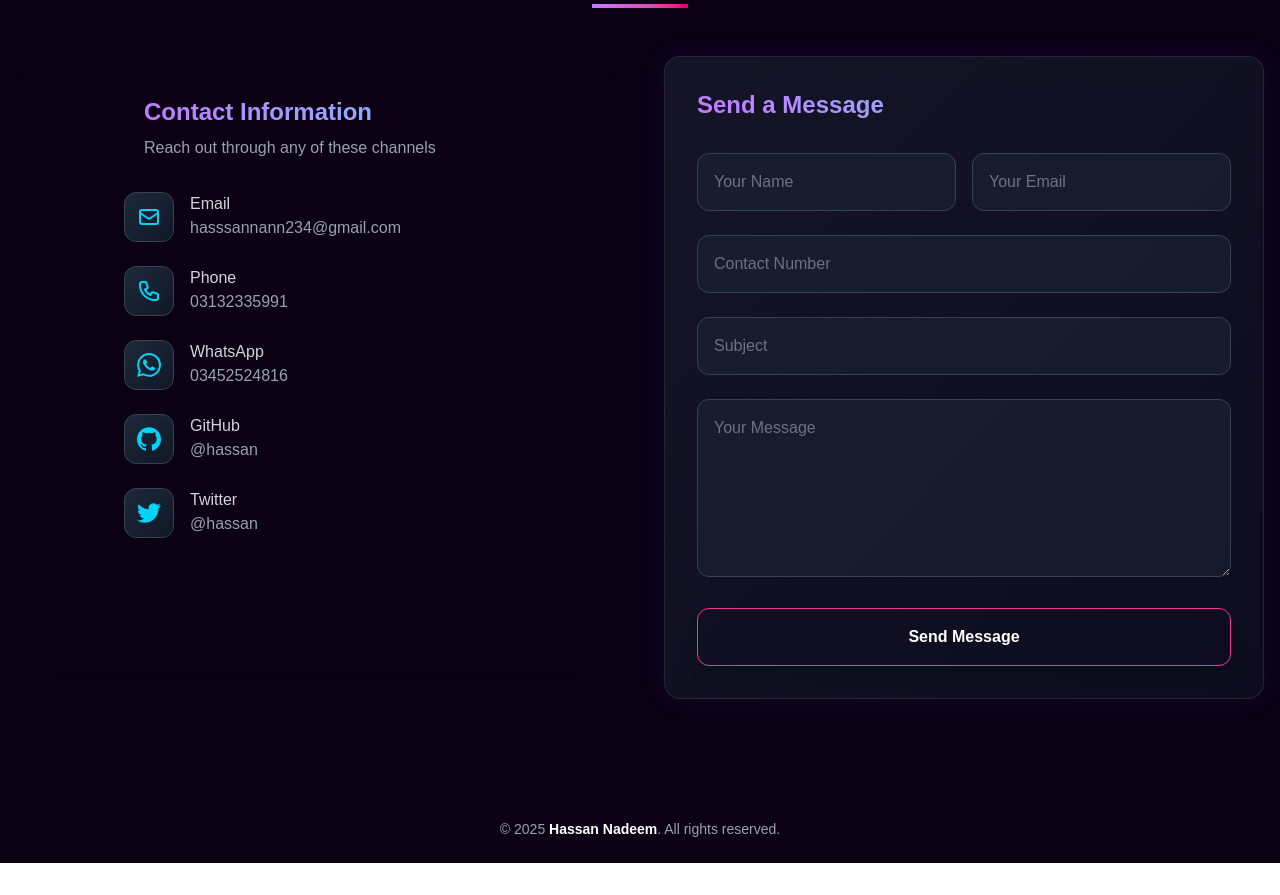
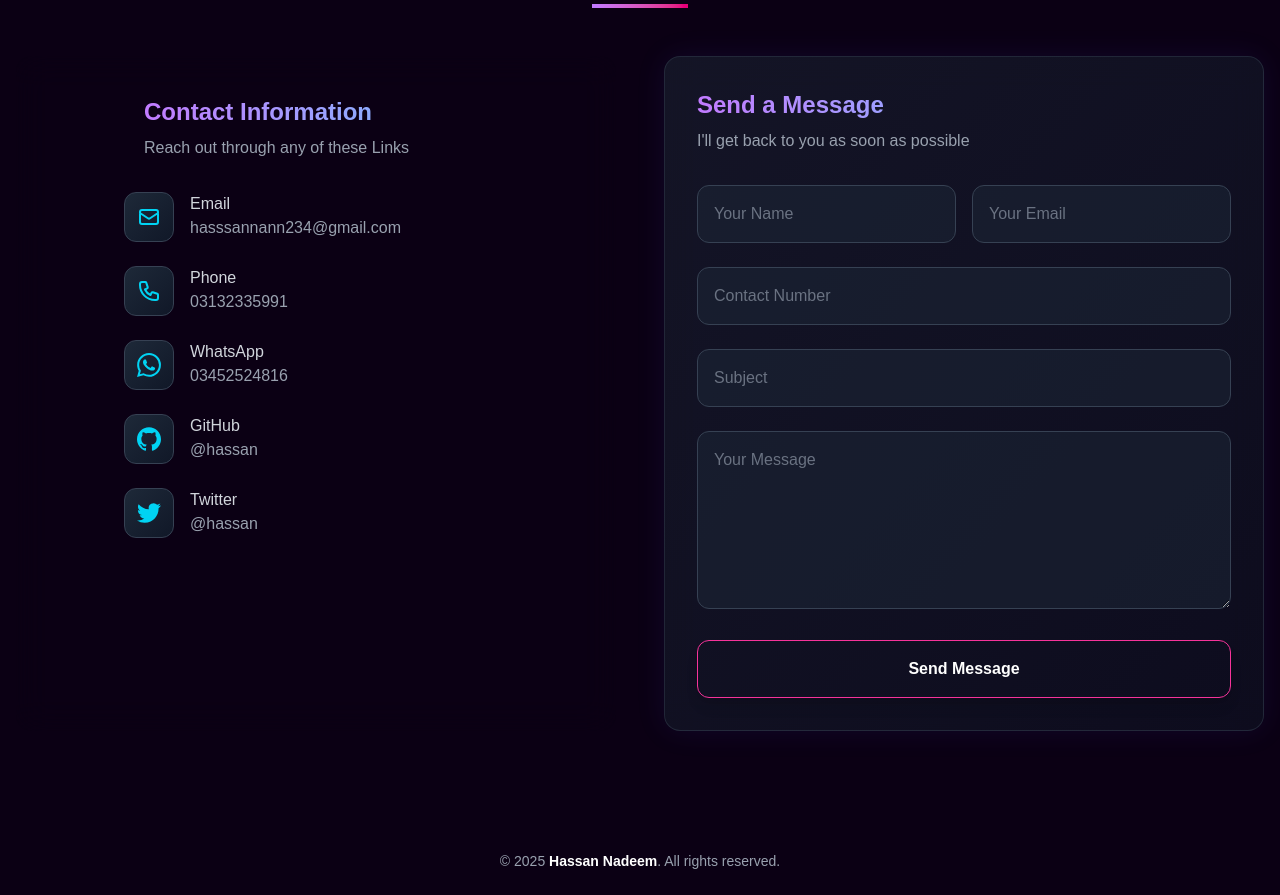
Before and after one commit to hassannadeemansari/Portfolio3, a Next.js app: page / in a window 1280 px wide. Shown: the part 3760-4655 px from the top of the page. Before the commit the page ends 4623 px from the top, so only its background shows below. Built offline with nearby package versions, Linux system fonts and the light colour scheme.

Commit message:
Update ContactSection.tsx

```diff
--- a/src/Compnents/ContactSection.tsx
+++ b/src/Compnents/ContactSection.tsx
@@ -74,7 +74,7 @@ function ContactInfo() {
         Contact Information
       </h3>
       <p className="mt-2 text-gray-400">
-        Reach out through any of these channels
+        Reach out through any of these Links
       </p>
       <div className="mt-8 space-y-6">
         {items.map((item, index) => (
@@ -155,7 +155,7 @@ function ContactForm() {
         Send a Message
       </h3>
       <p className="mt-2 text-gray-400">
-{/*         I&apos;ll get back to you as soon as possible */}
+        I&apos;ll get back to you as soon as possible
       </p>
 
       <div className="mt-8 space-y-6">
```
